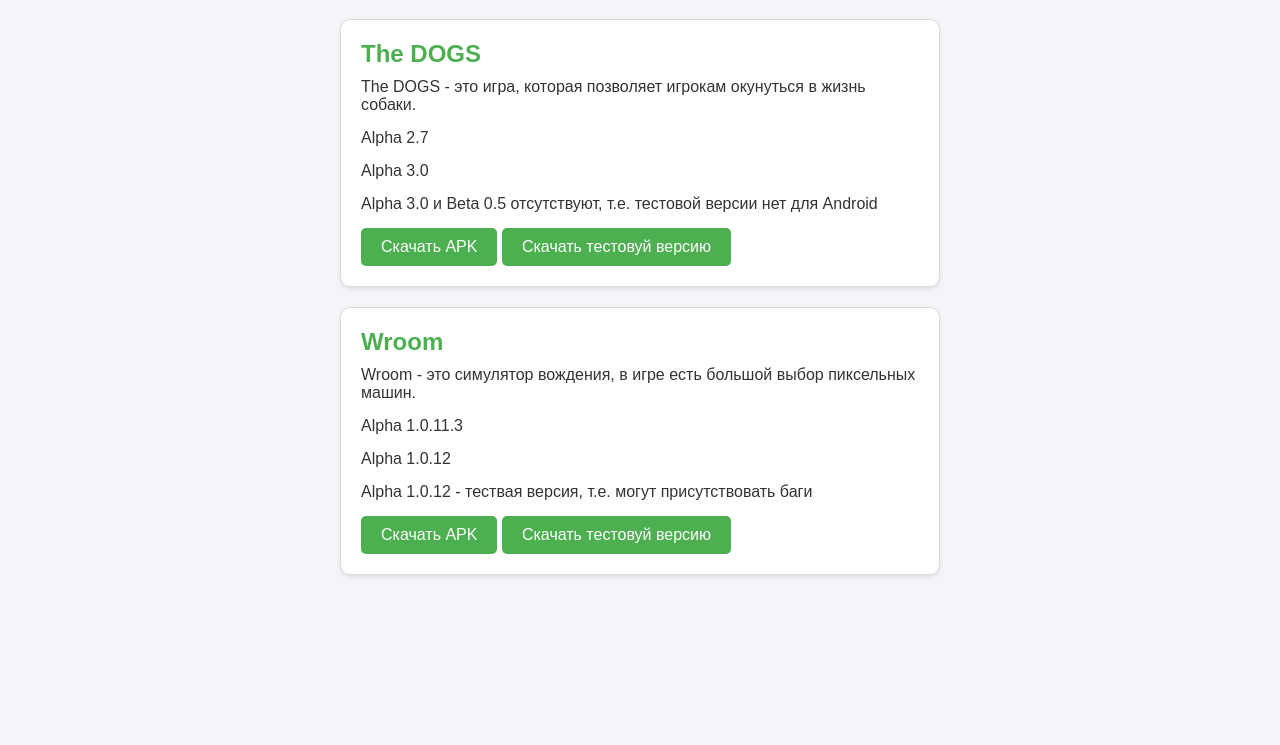
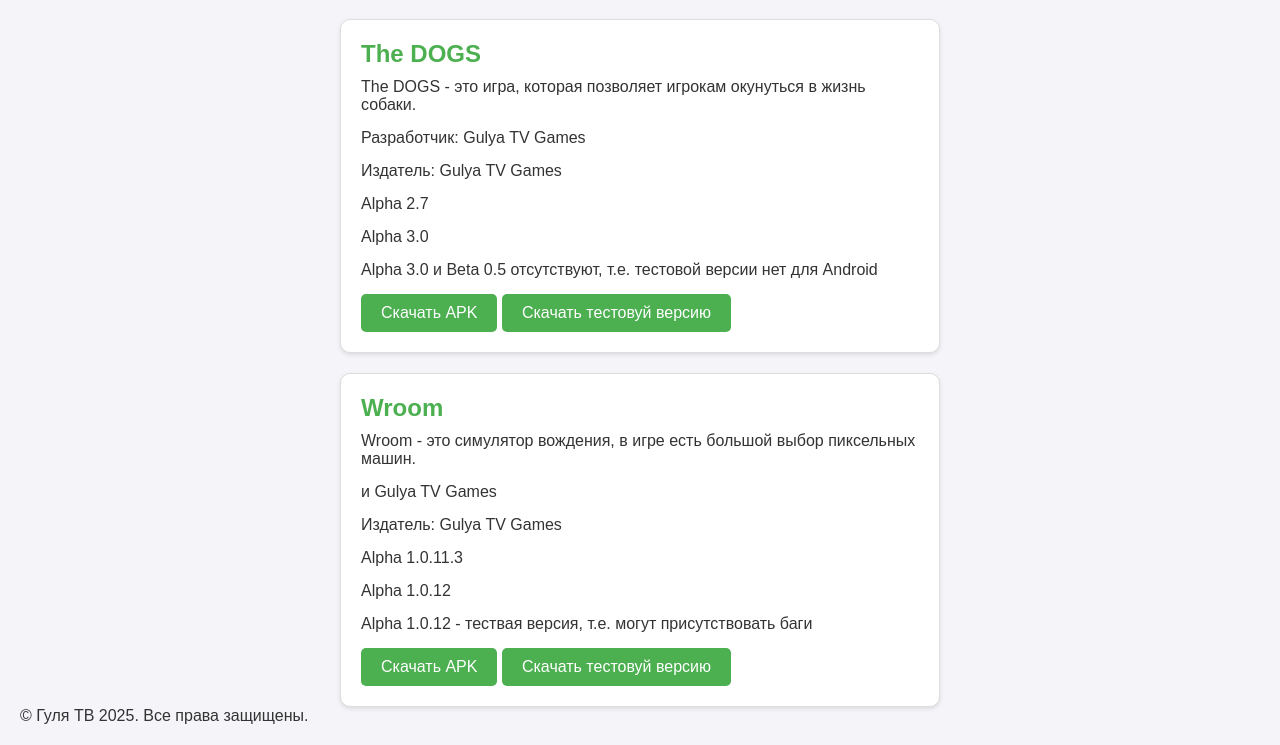
Before and after one commit to GulyaTV/Dog-Store, a plain HTML site: page index.html in a window 1280 px wide. Shown: the part 81-826 px from the top of the page. Before the commit the page ends 800 px from the top, so only its background shows below. Drawn offline with Linux system fonts and the light colour scheme.

Commit message:
Update index.html

```diff
--- a/index.html
+++ b/index.html
@@ -123,6 +123,7 @@
   <div class="app-list" id="app-list">
     <!-- Приложения будут загружены сюда -->
   </div>
+  <div>&copy Гуля ТВ 2025. Все права защищены.</div>
 
   <!-- Уведомление -->
   <div class="notification" id="notification">
@@ -135,6 +136,8 @@
       {
         name: "The DOGS",
         description: "The DOGS - это игра, которая позволяет игрокам окунуться в жизнь собаки.",
+        dev: "Разработчик: Gulya TV Games",
+        pub: "Издатель: Gulya TV Games",
         ver: "Alpha 2.7",
         ver_test: "Alpha 3.0",
         message: "Alpha 3.0 и Beta 0.5 отсутствуют, т.е. тестовой версии нет для Android",
@@ -144,6 +147,8 @@
       {
         name: "Wroom",
         description: "Wroom - это симулятор вождения, в игре есть большой выбор пиксельных машин.",
+        dev: "Разработчик: Wroom Studio", dev: "и Gulya TV Games",
+        pub: "Издатель: Gulya TV Games",
         ver: "Alpha 1.0.11.3",
         ver_test: "Alpha 1.0.12",
         message: "Alpha 1.0.12 - тествая версия, т.е. могут присутствовать баги",
@@ -193,6 +198,8 @@
       appCard.innerHTML = `
         <h2>${app.name}</h2>
         <p>${app.description}</p>
+        <p>${app.dev}</p>
+        <p>${app.pub}</p>
         <p>${app.ver}</p>
         <p>${app.ver_test}</p>
         <p>${app.message}</p>
```
